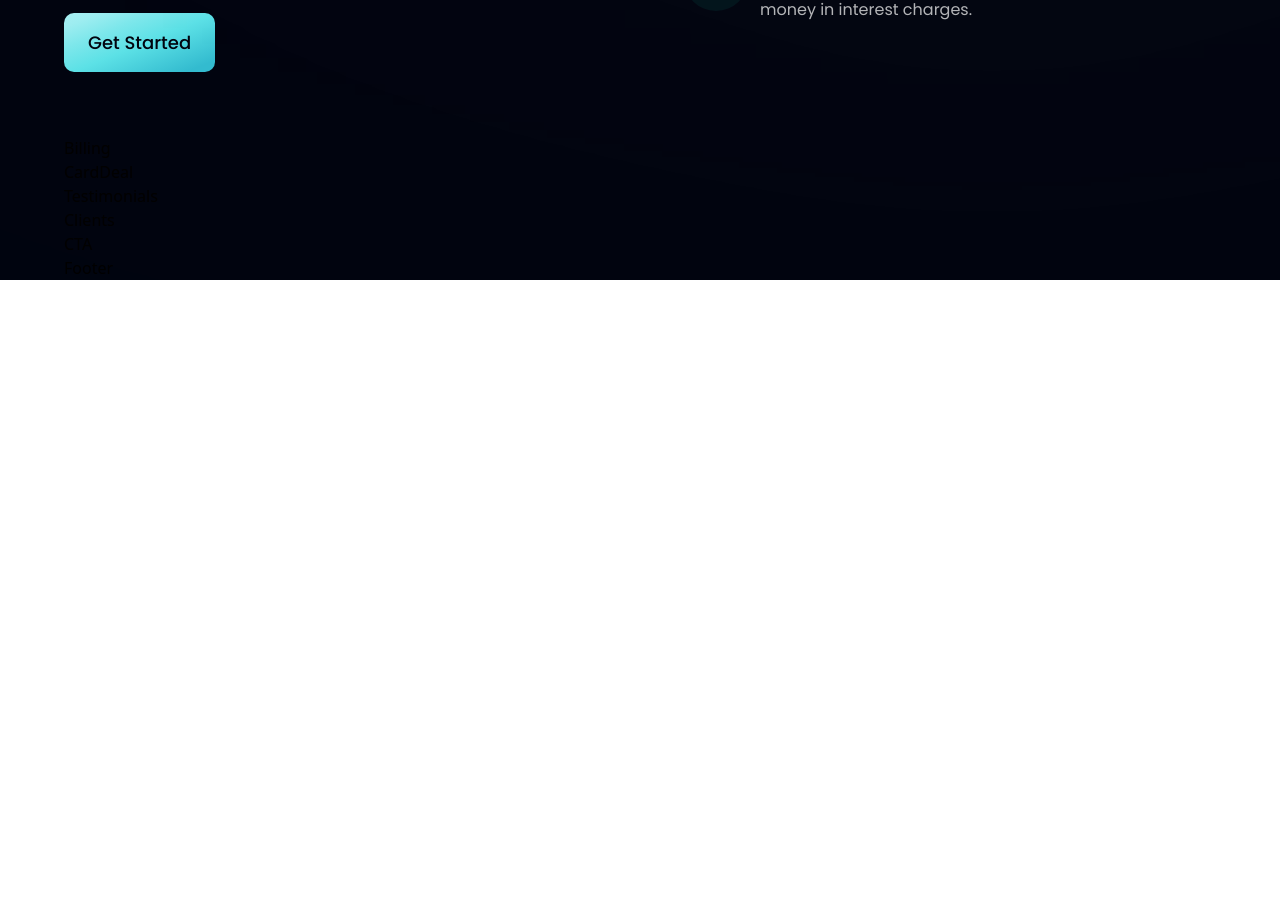
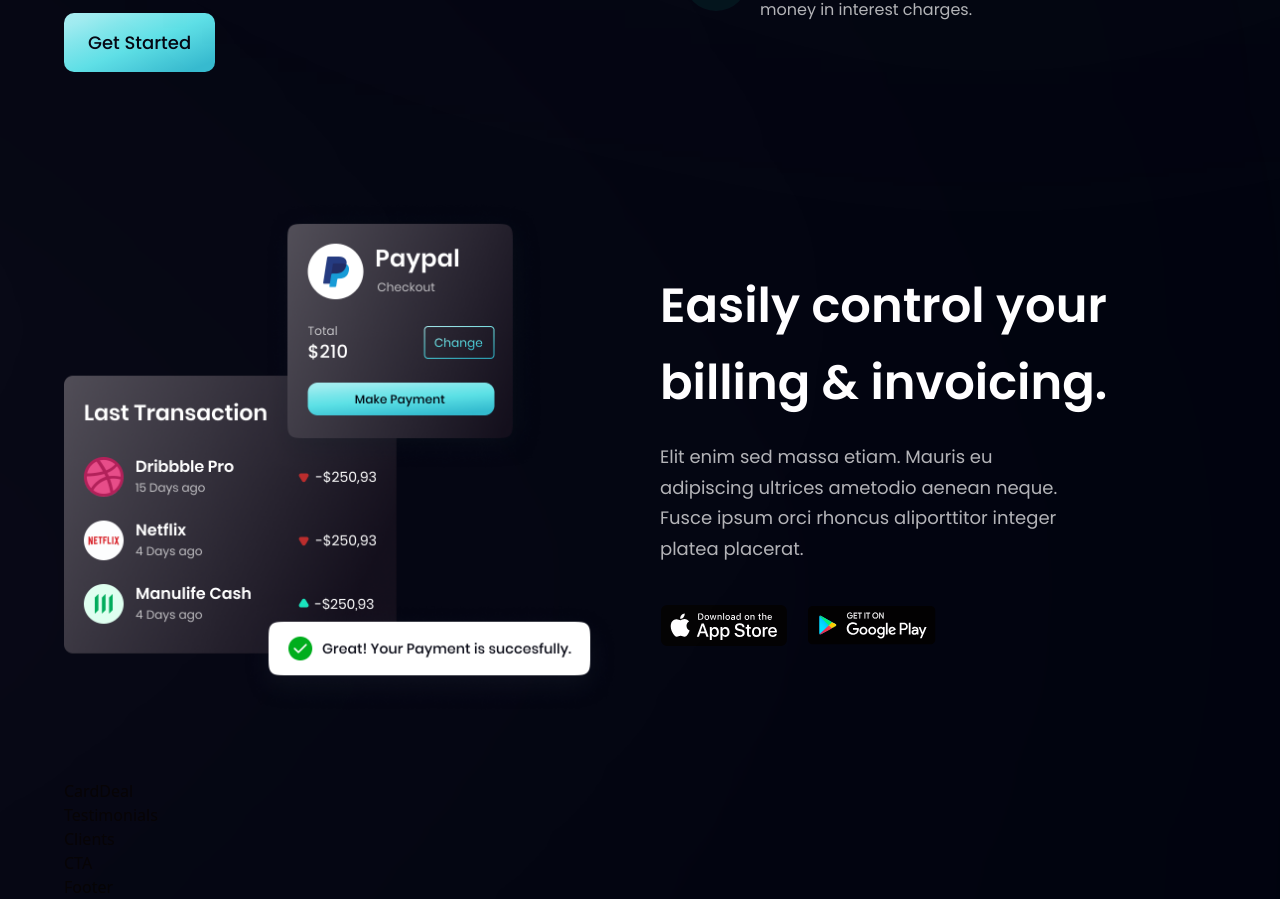
Before and after one commit to mzhao99/bank-modern-app, a React (Vite) app: page / in a window 1280 px wide. Shown: the part 1410-2309 px from the top of the page. Before the commit the page ends 1690 px from the top, so only its background shows below. Built offline with nearby package versions, Linux system fonts and the light colour scheme.

Commit message:
finished billing section

```diff
--- a/src/components/Billing.jsx
+++ b/src/components/Billing.jsx
@@ -1,9 +1,27 @@
-import React from 'react'
+import { apple, bill, google } from '../assets';
+import styles, { layout } from '../style';
 
-const Billing = () => {
-  return (
-    <div>Billing</div>
-  )
-}
+const Billing = () => (
+    <section id="product" className={layout.sectionReverse}>
+        {/* Left Side */}
+        <div className={layout.sectionImgReverse}>
+            <img src={bill} alt="billing" className='w-[100%] h-[100%] relative z-[5]' />
+            {/* Gradient background */}
+            <div className='absolute z-[3] -left-1/2 top-0 w-[50%] h-[50%] rounded-full white__gradient'></div>
+            <div className='absolute z-[0] -left-1/2 bottom-0 w-[50%] h-[50%] rounded-full pink__gradient'></div>
+        </div>
+
+        {/* Right Side */}
+        <div className={layout.sectionInfo}>
+            <h2 className={styles.heading2}>Easily control your <br className='sm:block hidden'/>billing & invoicing.</h2>
+            <p className={`${styles.paragraph} max-w-[400px] mt-5`}>Elit enim sed massa etiam. Mauris eu adipiscing ultrices ametodio aenean neque. Fusce ipsum orci rhoncus aliporttitor integer platea placerat.</p>
+            <div className='flex flex-row flex-wrap sm:mt-10 mt-6'>
+                <img src={apple} alt="apple store" className='w-[128px] h-[42px] object-contain mr-5 cursor-pointer' />
+                <img src={google} alt="google play" className='w-[128px] h-[42px] object-contain mr-5 cursor-pointer' />
+            </div>
+        </div>
+    </section>
+)
+
 
 export default Billing
```
